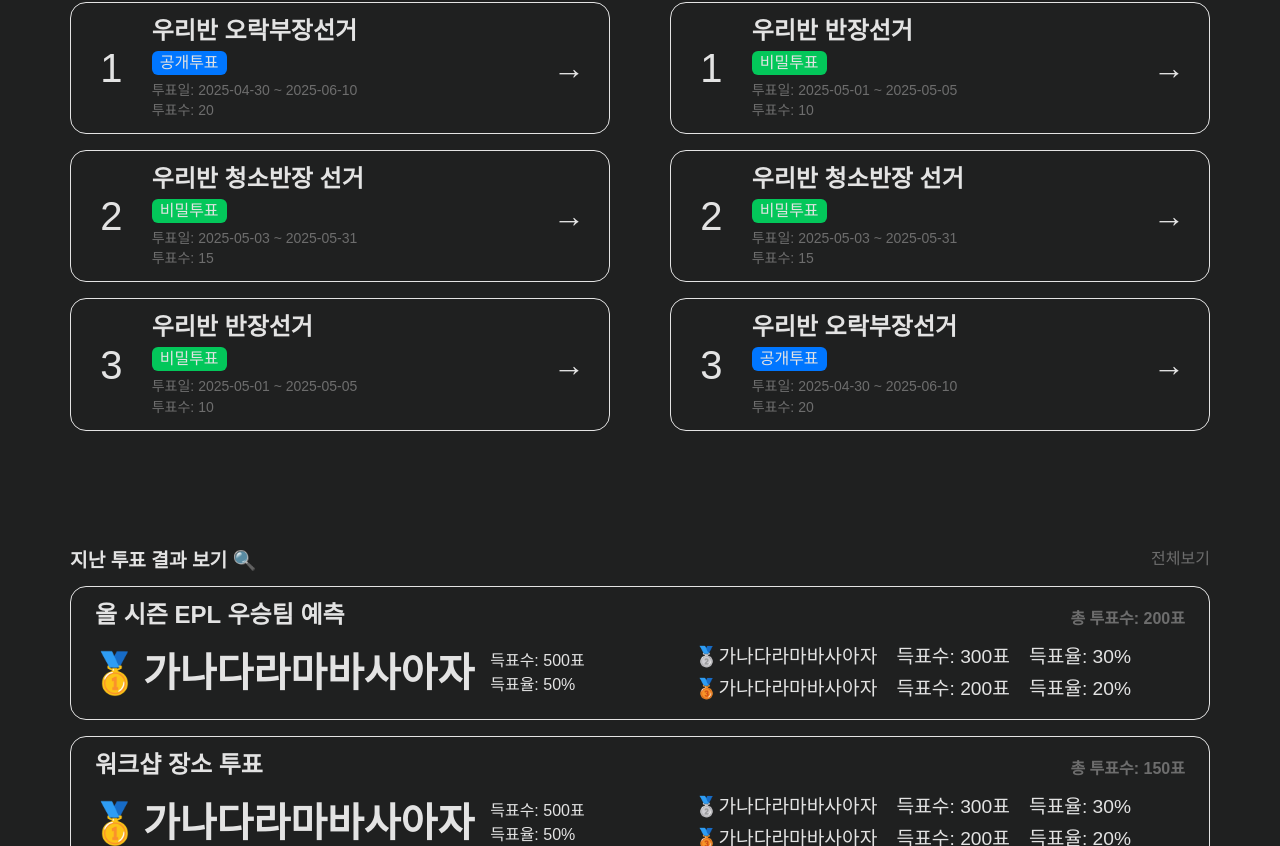
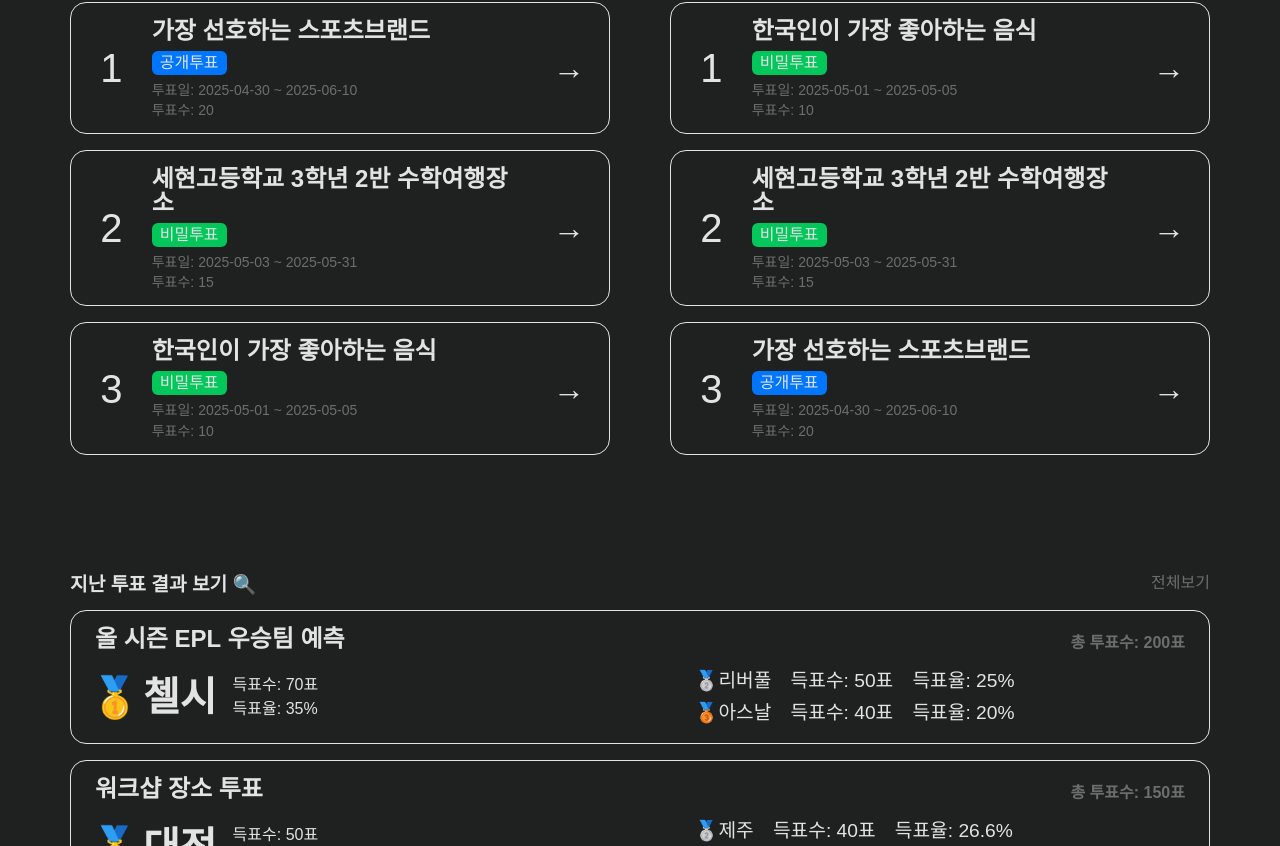
Before and after one commit to Wholesome-Gee/study_react-voting, a React (Create React App) app: page / in a window 1280 px wide. Shown: the part 774-1620 px from the top of the page. Built offline with nearby package versions, Linux system fonts and the light colour scheme.

Commit message:
EndVotingCard.tsx 수정
voing 데이터를 options의 count가 높은 순으로 재정렬 후 JSX에 반영

```diff
--- a/src/atoms.ts
+++ b/src/atoms.ts
@@ -25,7 +25,7 @@ export const votingsState = atom<Votings[]>({
   default: [
     {
       id: 1001,
-      subject: "우리반 반장선거",
+      subject: "한국인이 가장 좋아하는 음식",
       start: "2025-05-01",
       end: "2025-05-05",
       total: 10,
@@ -33,16 +33,16 @@ export const votingsState = atom<Votings[]>({
       isSecret: true,
       isEnd: false,
       options: [
-        { id: 1001, index: 1, name: "철수", count: 2, image: "" },
-        { id: 1002, index: 2, name: "짱구", count: 3, image: "" },
-        { id: 1003, index: 3, name: "훈이", count: 2, image: "" },
-        { id: 1004, index: 4, name: "맹구", count: 1, image: "" },
-        { id: 1005, index: 5, name: "유리", count: 2, image: "" },
+        { id: 1001, index: 1, name: "떡볶이", count: 2, image: "" },
+        { id: 1002, index: 2, name: "김치찌개", count: 3, image: "" },
+        { id: 1003, index: 3, name: "삼겹살", count: 2, image: "" },
+        { id: 1004, index: 4, name: "마라탕", count: 1, image: "" },
+        { id: 1005, index: 5, name: "패스트푸드", count: 2, image: "" },
       ],
     },
     {
       id: 1002,
-      subject: "우리반 오락부장선거",
+      subject: "가장 선호하는 스포츠브랜드",
       start: "2025-04-30",
       end: "2025-06-10",
       total: 20,
@@ -50,16 +50,16 @@ export const votingsState = atom<Votings[]>({
       isSecret: false,
       isEnd: false,
       options: [
-        { id: 1001, index: 1, name: "철수", count: 4, image: "" },
-        { id: 1002, index: 2, name: "짱구", count: 6, image: "" },
-        { id: 1003, index: 3, name: "훈이", count: 4, image: "" },
-        { id: 1004, index: 4, name: "맹구", count: 2, image: "" },
-        { id: 1005, index: 5, name: "유리", count: 4, image: "" },
+        { id: 1001, index: 1, name: "아디다스", count: 4, image: "" },
+        { id: 1002, index: 2, name: "나이키", count: 6, image: "" },
+        { id: 1003, index: 3, name: "언더아머", count: 4, image: "" },
+        { id: 1004, index: 4, name: "프로스펙스", count: 2, image: "" },
+        { id: 1005, index: 5, name: "아식스", count: 4, image: "" },
       ],
     },
     {
       id: 1003,
-      subject: "우리반 청소반장 선거",
+      subject: "세현고등학교 3학년 2반 수학여행장소",
       start: "2025-05-03",
       end: "2025-05-31",
       total: 15,
--- a/src/components/EndVotingCard.tsx
+++ b/src/components/EndVotingCard.tsx
@@ -82,7 +82,12 @@ interface IProps {
 function EndVotingCard({ index }: IProps) {
   const endVotingList = useRecoilValue(endVotingsState).slice(0, 3);
   const endVoting = endVotingList[index];
-  console.log(endVotingList); // 여기서 득표수 젤 높은 option이 맨처음오도록 설정해야함
+  const sortedEndVoting = [...endVotingList[index].options].sort((a, b) => b.count - a.count);
+
+  console.log("1", endVotingList);
+  console.log("2", endVoting);
+  console.log("3", sortedEndVoting);
+
   return (
     <VotingCard>
       <Title>
@@ -92,24 +97,24 @@ function EndVotingCard({ index }: IProps) {
       <Contents>
         <Left>
           <Medal>🥇</Medal>
-          <OptionName>가나다라마바사아자</OptionName>
+          <OptionName>{sortedEndVoting[0].name}</OptionName>
           <Results>
-            <p>득표수: 500표</p>
-            <p>득표율: 50%</p>
+            <p>득표수: {sortedEndVoting[0].count}표</p>
+            <p>득표율: {Math.floor((sortedEndVoting[0].count / endVoting.total) * 1000) / 10}%</p>
           </Results>
         </Left>
         <Right>
           <div>
             <span>🥈</span>
-            <span>가나다라마바사아자</span>
-            <span>득표수: 300표</span>
-            <span>득표율: 30%</span>
+            <span>{sortedEndVoting[1].name}</span>
+            <span>득표수: {sortedEndVoting[1].count}표</span>
+            <span>득표율: {Math.floor((sortedEndVoting[1].count / endVoting.total) * 1000) / 10}%</span>
           </div>
           <div>
             <span>🥉</span>
-            <span>가나다라마바사아자</span>
-            <span>득표수: 200표</span>
-            <span>득표율: 20%</span>
+            <span>{sortedEndVoting[2].name}</span>
+            <span>득표수: {sortedEndVoting[2].count}표</span>
+            <span>득표율: {Math.floor((sortedEndVoting[2].count / endVoting.total) * 1000) / 10}%</span>
           </div>
         </Right>
       </Contents>
```
